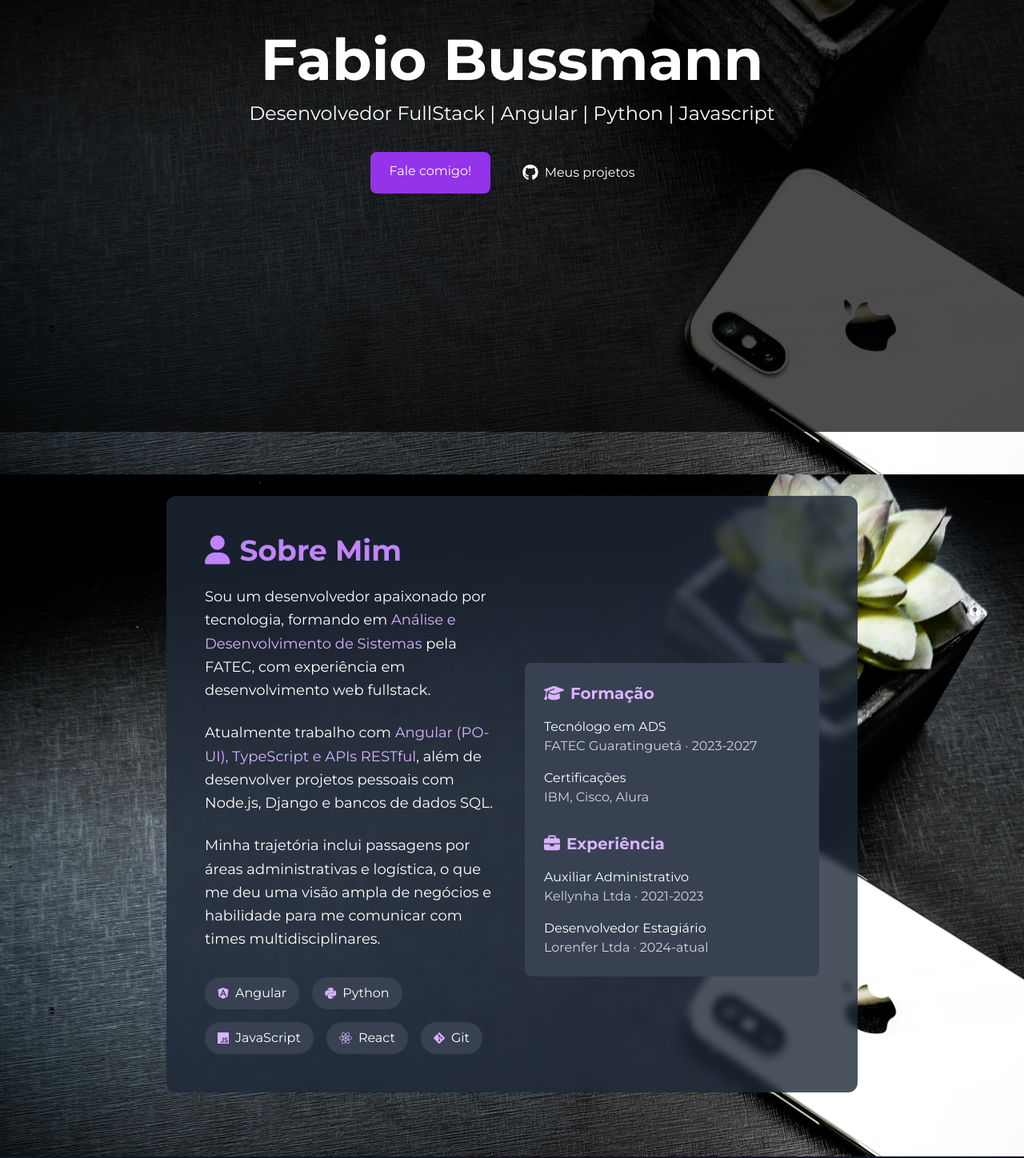
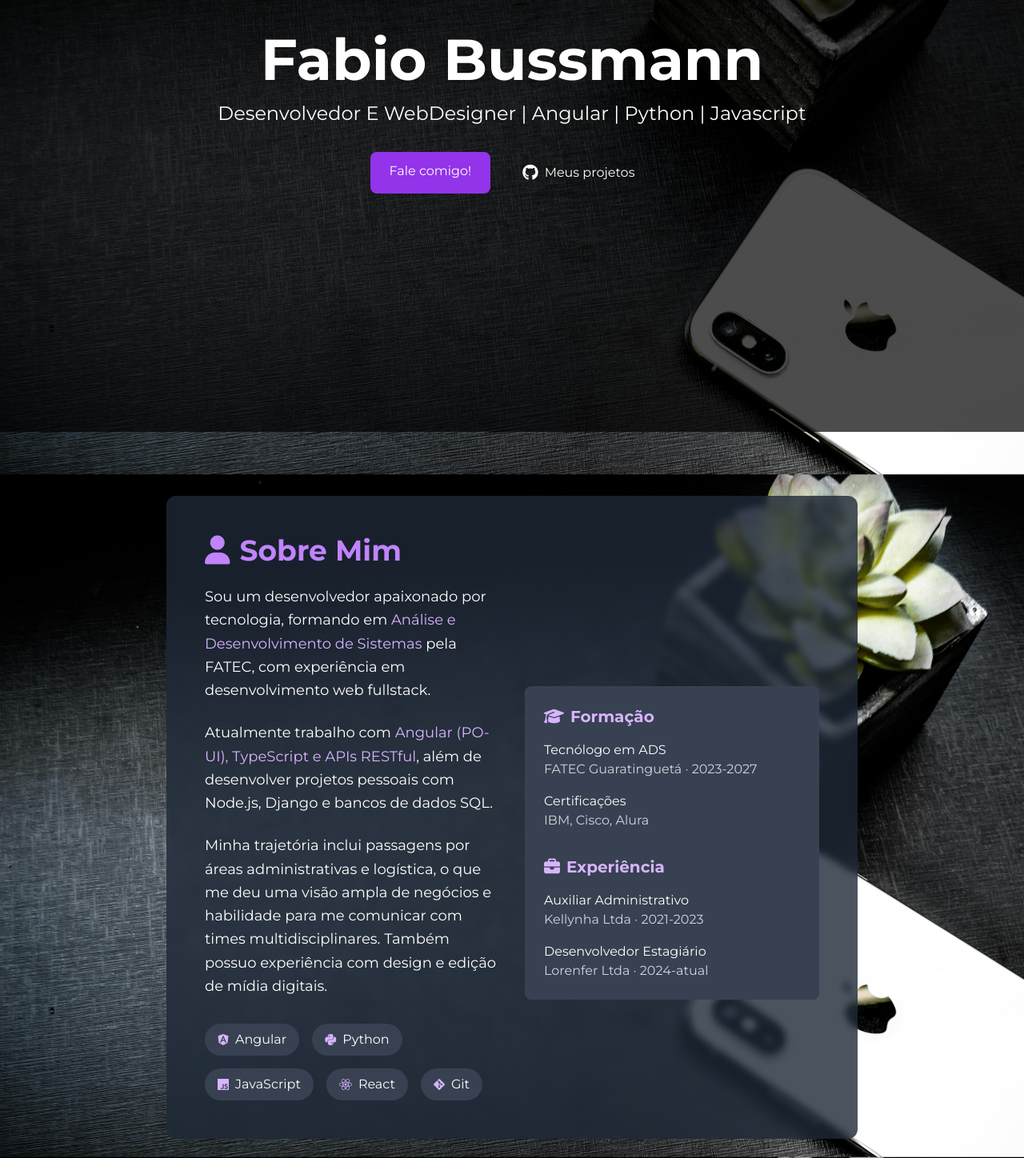
Before and after one commit to BussmannFabio/newPortfolio, a plain HTML site: page index.html in a window 1280 px wide. Shown: the part 260-1708 px from the top of the page at 80% size. Drawn offline with nearby package versions, Linux system fonts and the light colour scheme.

Commit message:
design area

```diff
--- a/index.html
+++ b/index.html
@@ -23,7 +23,7 @@
         Fabio Bussmann
       </h1>
       <p class="text-xl md:text-2xl mb-8 animate-fadeIn delay-100">
-        Desenvolvedor FullStack | Angular | Python | Javascript
+        Desenvolvedor E WebDesigner | Angular | Python | Javascript
       </p>
       <div class="flex flex-col md:flex-row justify-center gap-4 animate-fadeIn delay-200">
         <a href="mailto:fabio12513@gmail.com" class="bg-purple-600 hover:bg-purple-700 px-6 py-3 rounded-lg font-medium text-white transition-all">
@@ -54,7 +54,7 @@
               Atualmente trabalho com <span class="text-purple-300">Angular (PO-UI), TypeScript e APIs RESTful</span>, além de desenvolver projetos pessoais com Node.js, Django e bancos de dados SQL.
             </p>
             <p class="mb-8 text-lg leading-relaxed">
-              Minha trajetória inclui passagens por áreas administrativas e logística, o que me deu uma visão ampla de negócios e habilidade para me comunicar com times multidisciplinares.
+              Minha trajetória inclui passagens por áreas administrativas e logística, o que me deu uma visão ampla de negócios e habilidade para me comunicar com times multidisciplinares. Também possuo experiência com design e edição de mídia digitais.
             </p>
 
             <div class="flex flex-wrap gap-4">
```
